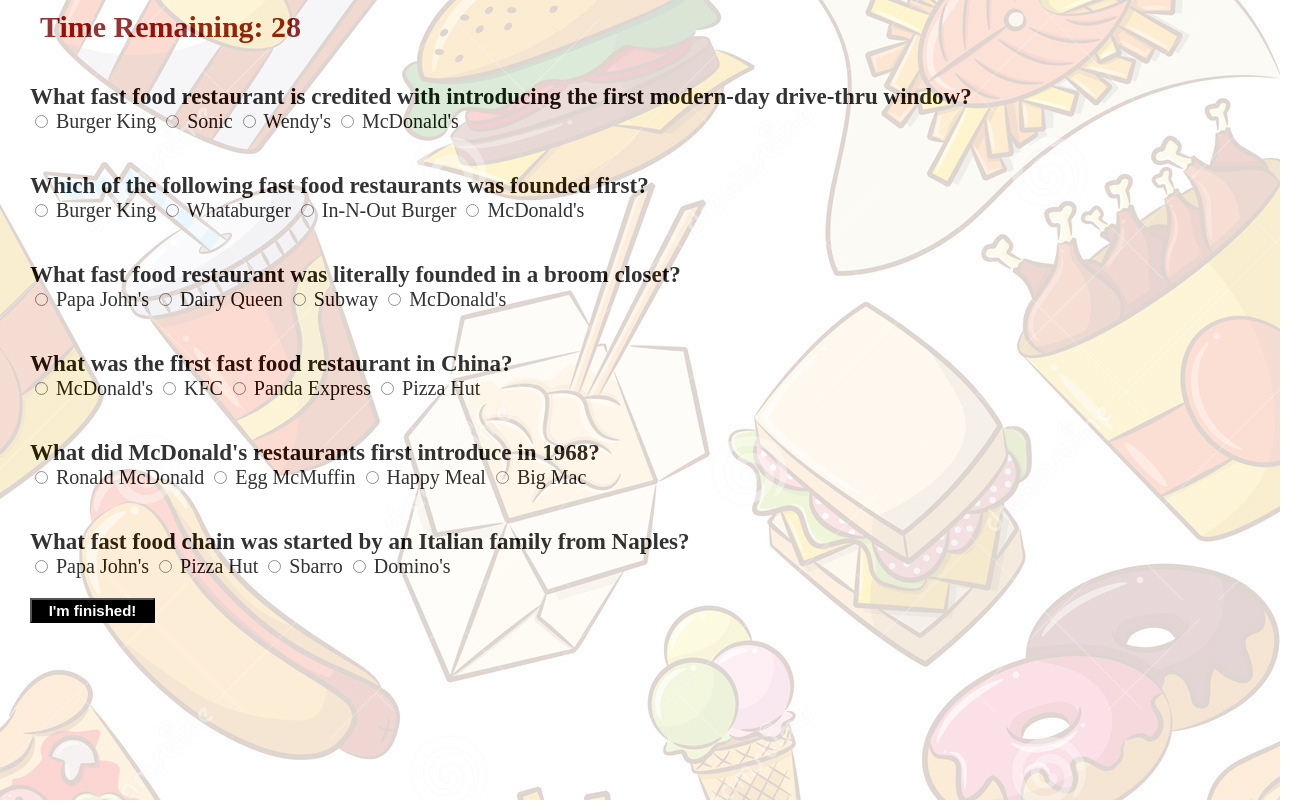
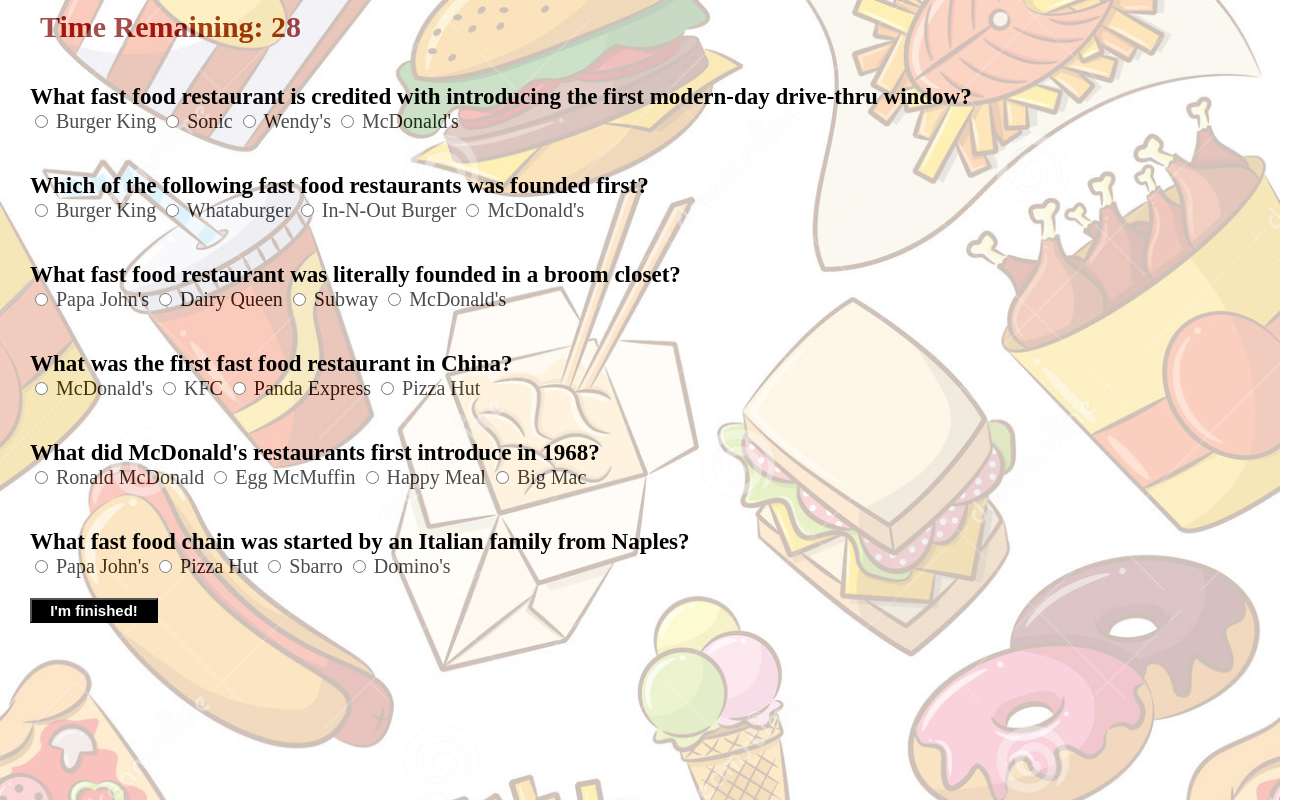
Before and after one commit to ArianaDV/TriviaGame, a plain HTML site: page index.html in a window 1280 px wide. Both pictures are taken after a click on the button "Click to Play!". Shown: the whole page, 1310 px wide, since content can reach past the window. Drawn offline with nearby package versions, Linux system fonts and the light colour scheme.

Commit message:
no changes

```diff
--- a/assets/css/style.css
+++ b/assets/css/style.css
@@ -42,6 +42,8 @@ h1 {
 
 form {
 
+	width: 100%;
+
 	height: 100%;
 
 	margin-right: 0px;
@@ -57,6 +59,10 @@ form {
 
 	background-image: url(../images/background.jpg) ;
 
+	position: absolute;
+
+	background-size: cover;
+
 	height: 100%;
 
 	width: 100%;
@@ -65,15 +71,19 @@ form {
 
 	padding: 0px;
 
-	opacity: 0.2;
-
-	position: absolute;
-
+	opacity: 0.3;
 
 
 }
 
+input {
+
+	position: relative;
+}
+
 p {
+
+	position: relative;
 
 	font-weight: bold;
 
@@ -125,6 +135,8 @@ p {
 	font-size: 15px;
 
 	font-weight: bolder;
+
+	margin-bottom: 30px;
 }
 
 #score {
--- a/assets/javascript/app.js
+++ b/assets/javascript/app.js
@@ -101,9 +101,6 @@ function game () {
 
 
 
-
-
-
 	if (q1val === "Wendy's") {
 
 		correct ++;
@@ -188,6 +185,8 @@ function game () {
 			incorrect ++;
 
 		}
+
+
 }
 
 
```
Also changed, not shown: index.html (+1 -0 lines).
